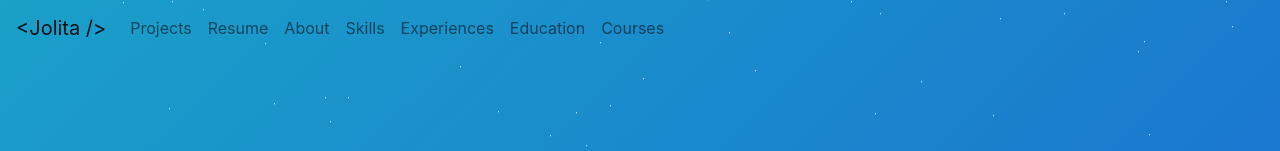
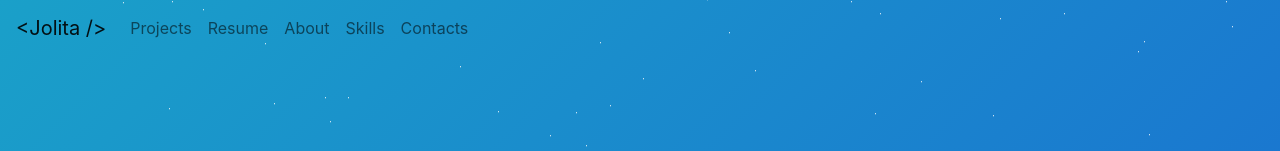
Before and after one commit to Jolita-byte/Jolita-byte.github.io, a React (Create React App) app: page / in a window 1280 px wide. Shown: the top 151 px of the page. Built offline with nearby package versions, Linux system fonts and the light colour scheme; no server answers.

Commit message:
contacts

```diff
--- a/src/components/Footer.jsx
+++ b/src/components/Footer.jsx
@@ -5,7 +5,7 @@ const Footer = (props) => {
   const bgStyle = { backgroundColor: "#f5f5f5" };
 
   return (
-    <footer style={bgStyle} className="mt-auto py-5 text-center ">
+    <footer style={bgStyle} className="mt-auto py-5 text-center " id="contacts">
       <Container>
         {props.children}
         <i className="fas fa-code" /> with <i className="fas fa-heart" /> by{" "}
--- a/src/components/Navbar.jsx
+++ b/src/components/Navbar.jsx
@@ -10,7 +10,7 @@ import React, { useState, useRef, useEffect } from "react";
 import useResizeObserver from "../hooks/useResizeObserver";
 import { useScrollPosition } from "../hooks/useScrollPosition";
 import { Navbar, NavbarBrand, NavbarToggle, NavbarCollapse, Nav, NavLink} from 'react-bootstrap';
-import { mainBody, repos, about, skills, experiences, educations, certifications } from "../editable-stuff/config.js";
+import { mainBody, repos, about, skills, experiences, educations, certifications, getInTouch} from "../editable-stuff/config.js";
 
 const Navigation = React.forwardRef((props, ref) => {
   const [isTop, setIsTop] = useState(true);
@@ -105,7 +105,15 @@ const Navigation = React.forwardRef((props, ref) => {
               Skills
             </NavLink>
           )}
-            {experiences.show && (
+          {getInTouch.show && (
+            <NavLink
+              className="nav-item lead"
+              href={process.env.PUBLIC_URL + "/#contacts"}
+            >
+              Contacts
+            </NavLink>
+          )}
+            {/* {experiences.show && (
             <NavLink
               className="nav-item lead"
               href={process.env.PUBLIC_URL + "/#experience"}
@@ -128,7 +136,7 @@ const Navigation = React.forwardRef((props, ref) => {
             >
               Courses
             </NavLink>
-          )}
+          )} */}
         </Nav>
       </Navbar.Collapse>
     </Navbar>
```
